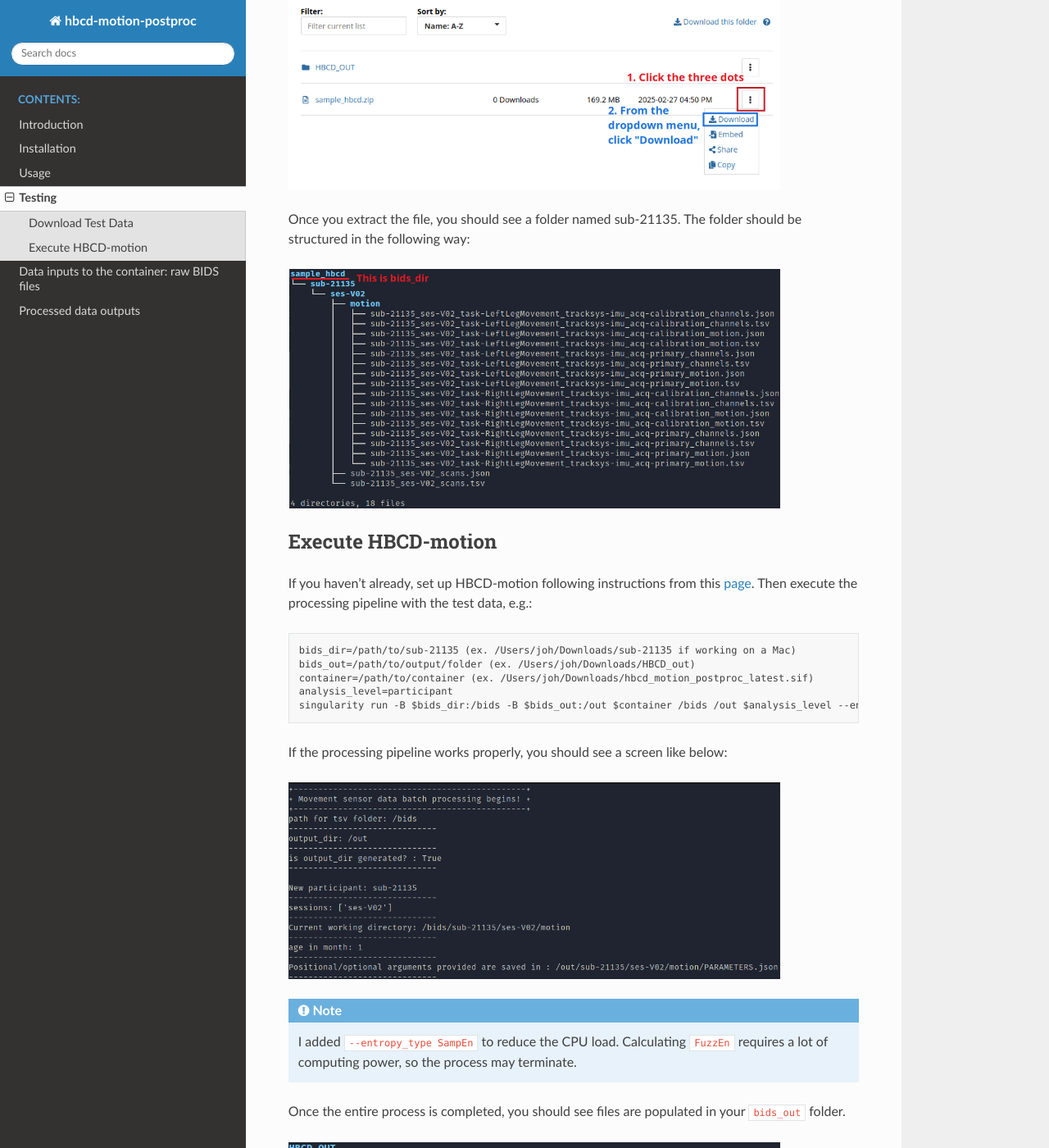
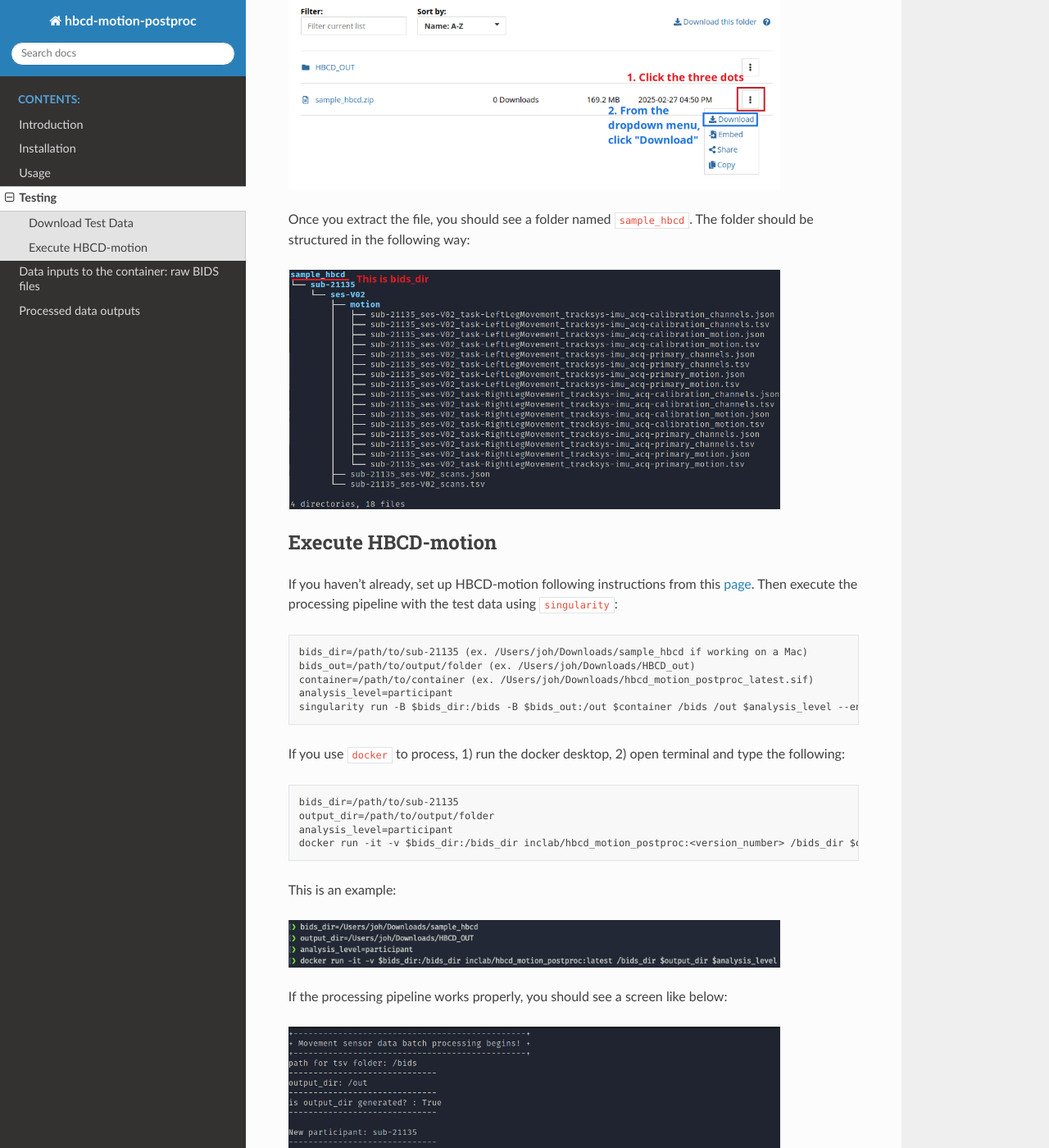
Before and after one commit to ohspc89/hbcd_motion_postproc, a Sphinx documentation site: the page built from docs/source/testing.rst, in a window 1280 px wide and 1400 px high, scrolled down 633 px. Shown: the whole window at 82% size. Built offline with Sphinx 7.4.7 and the Read the Docs theme 3.1.0, drawn with Linux system fonts in a browser that asks for light colours; some of the changed text lies outside the part shown.

Commit message:
Update testing.rst

```diff
--- a/docs/source/testing.rst
+++ b/docs/source/testing.rst
@@ -5,7 +5,7 @@ To test HBCD-motion to ensure it's working as expected, please do the following:
 
 Download Test Data
 ------------------
-Download ``sub-21135.zip`` from `here <https://doi.org/10.17605/osf.io/rq3et>`_.
+Download ``sample_hbcd.zip`` from `here <https://doi.org/10.17605/osf.io/rq3et>`_.
 
 .. image:: images/test_instructions1.png
    :width: 600
@@ -13,20 +13,33 @@ Download ``sub-21135.zip`` from `here <https://doi.org/10.17605/osf.io/rq3et>`_.
 .. image:: images/test_instructions2.png
    :width: 600
 
-Once you extract the file, you should see a folder named sub-21135. The folder should be structured in the following way:
+Once you extract the file, you should see a folder named ``sample_hbcd``. The folder should be structured in the following way:
 
 .. image:: images/folder_structure.png
    :width: 600
 
 Execute HBCD-motion
 -------------------
-If you haven't already, set up HBCD-motion following instructions from this `page <https://hbcd-motion-postproc.readthedocs.io/en/latest/installation.html>`_. Then execute the processing pipeline with the test data, e.g.: ::
+If you haven't already, set up HBCD-motion following instructions from this `page <https://hbcd-motion-postproc.readthedocs.io/en/latest/installation.html>`_. Then execute the processing pipeline with the test data using ``singularity``::
 
-        bids_dir=/path/to/sub-21135 (ex. /Users/joh/Downloads/sub-21135 if working on a Mac)
+        bids_dir=/path/to/sub-21135 (ex. /Users/joh/Downloads/sample_hbcd if working on a Mac)
         bids_out=/path/to/output/folder (ex. /Users/joh/Downloads/HBCD_out)
         container=/path/to/container (ex. /Users/joh/Downloads/hbcd_motion_postproc_latest.sif)
         analysis_level=participant
         singularity run -B $bids_dir:/bids -B $bids_out:/out $container /bids /out $analysis_level --entropy_type SampEn
+
+If you use ``docker`` to process, 1) run the docker desktop, 2) open terminal and type the following::
+
+      bids_dir=/path/to/sub-21135
+      output_dir=/path/to/output/folder
+      analysis_level=participant
+      docker run -it -v $bids_dir:/bids_dir inclab/hbcd_motion_postproc:<version_number> /bids_dir $output_dir $analysis_level --entropy_type SampEn
+
+This is an example:
+
+.. image:: images/docker_test.png
+   :width: 600
+
 
 If the processing pipeline works properly, you should see a screen like below:
 
```
